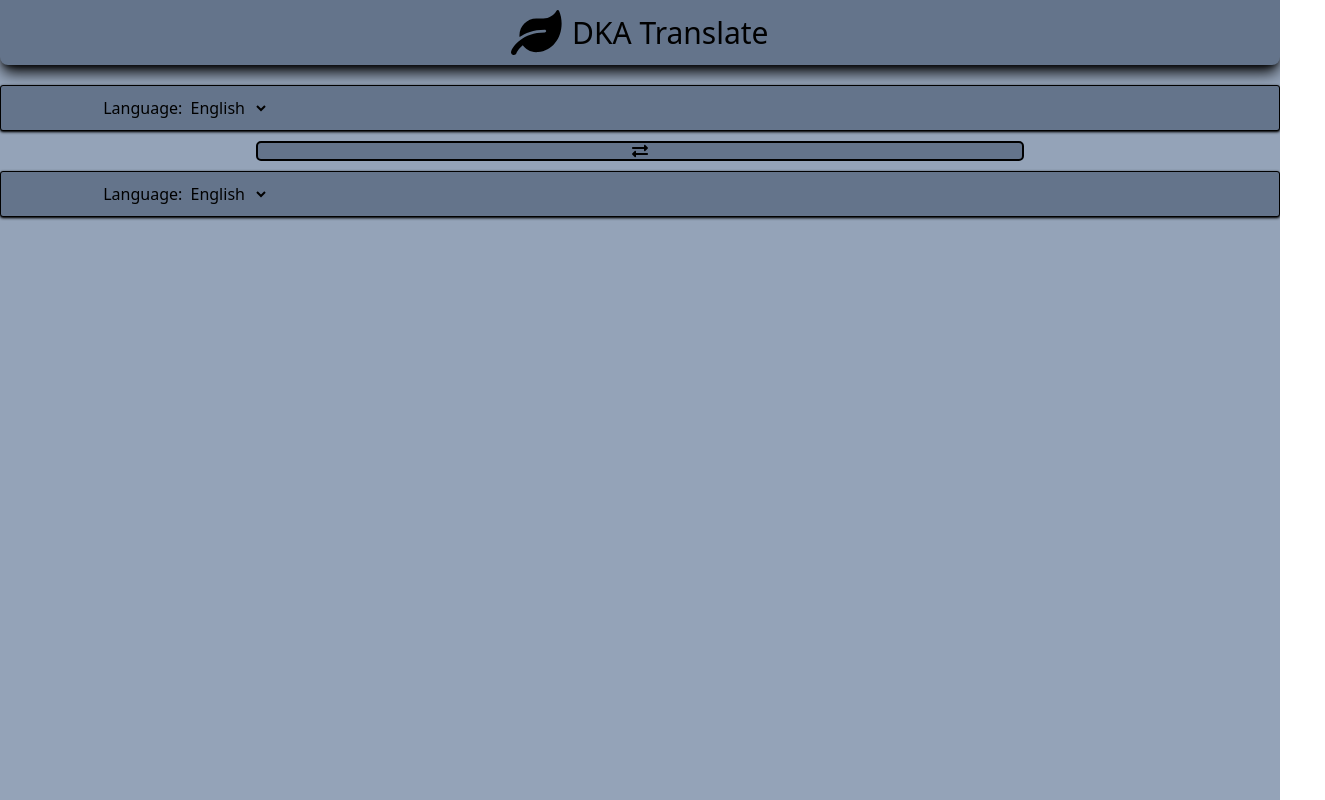
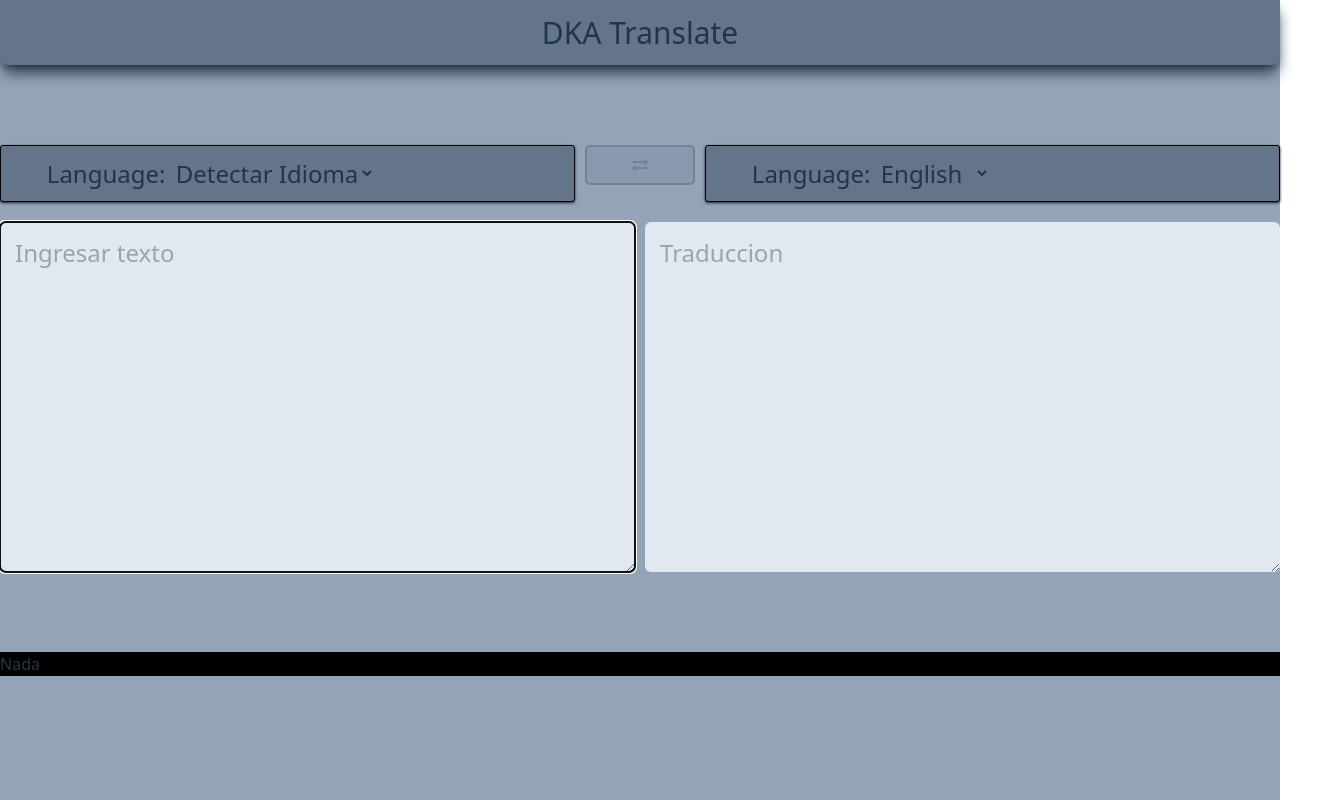
Before and after one commit to AEZamoraSanchez/Translate, a React (Vite) app: page / in a window 1280 px wide. Shown: the whole page, 1325 px wide, since content can reach past the window. Built offline with nearby package versions, Linux system fonts and the light colour scheme.

Commit message:
new styles

```diff
--- a/src/App.tsx
+++ b/src/App.tsx
@@ -7,21 +7,24 @@ function App () {
   return (
     <main className="main-app">
     <header className='header-main'>
-      <h1 className='h1-header'> <Logo/> DKA Translate</h1> {/* Título del proyecto de traducción */}
+      <h1 className='h1-header'> DKA Translate</h1> {/* Título del proyecto de traducción */}
     </header>
       <article className='article-main'>
-        <section className='section1-article'> {/* Contenedor izquierdo */}
-          <h2 className='h2-section1'>Language: <LanguageSelector onChange={setFromLanguage} type='from' value={fromLanguage}/></h2>
-        </section>
-        <section className='section2-article'> {/* Contenedor central */}
+          <section className='section1-article grid gap-[5px] md:col-start-1 md:col-end-5 md:row-start-1'>
+            <h2 className='h2-section1'>Language: <LanguageSelector onChange={setFromLanguage} type='from' value={fromLanguage}/></h2>
+          </section>
+            <textarea autoFocus name="" id="" rows={10} placeholder='Ingresar texto' className=' bg-slate-200 p-[15px] md:col-start-1 md:col-end-6 rounded-md text-2xl'></textarea>
+        <section className='section2-article md:row-start-1'>{/* Contenedor central */}
           <button className='button-section2' disabled={fromLanguage === 'auto'} onClick={interchangeLanguages}>
             <SwitchLanguagesIcon/>
           </button>
         </section>
-        <section className='section1-article'> {/* Contenedor derecho */}
-          <h2 className='h2-section3'>Language: <LanguageSelector onChange={setToLanguage} type='to' value={toLanguage}/></h2>
-        </section>
+          <section className='section1-article grid gap-[5px] md:col-start-7 md:col-end-[-1] md:row-start-1'>
+            <h2 className='h2-section3'>Language: <LanguageSelector onChange={setToLanguage} type='to' value={toLanguage}/></h2>
+          </section>
+          <textarea name="" id="" cols={30} rows={10} placeholder='Traduccion' className=' bg-slate-200 p-[15px] md:col-start-6 md:col-end-[-1] rounded-md text-2xl'></textarea>
       </article>
+      <footer className=' bg-black inset-x-0 bottom-[-20px] m-0'>Nada</footer>
   </main>
 
   )
--- a/src/components/LanguageSelector.tsx
+++ b/src/components/LanguageSelector.tsx
@@ -1,13 +1,17 @@
 import { allLanguages } from '../constants'
 import { type FC } from 'react'
-import { type SelectProps } from '../types'
+import { type SelectProps, type selectLanguage } from '../types'
+import { useEffect } from 'react'
 
-const LanguageSelector: FC<SelectProps> = ({ onChange }) => {
+const LanguageSelector: FC<SelectProps> = ({ onChange, type, value }) => {
   const handleSelectLanguage = (event: React.ChangeEvent<HTMLSelectElement>) => {
-    onChange(event?.target.value)
+    onChange(event?.target.value as selectLanguage)
   }
   return (
-        <select onChange={ handleSelectLanguage } className='bg-transparent cursor-pointer hover:bg-slate-600'>
+        <select onChange={ handleSelectLanguage } className='bg-transparent cursor-pointer hover:bg-slate-600' value={value}>
+          {
+            type === 'from' && <option className='bg-slate-400 cursor-pointer hover:bg-slate-600' value="auto">Detectar Idioma </option>
+          }
             {
                 Object.entries(allLanguages).map(([key, literal]) => (
                     <option className='bg-slate-400 cursor-pointer hover:bg-slate-600' key={key} value={key}>{literal}</option>
--- a/src/helpers/Icons.jsx
+++ b/src/helpers/Icons.jsx
@@ -1,6 +1,6 @@
 export const SwitchLanguagesIcon = () => {
   return (
-        <svg xmlns="http://www.w3.org/2000/svg" height="1em" viewBox="0 0 512 512"><path d="M0 168v-16c0-13.255 10.745-24 24-24h360V80c0-21.367 25.899-32.042 40.971-16.971l80 80c9.372 9.373 9.372 24.569 0 33.941l-80 80C409.956 271.982 384 261.456 384 240v-48H24c-13.255 0-24-10.745-24-24zm488 152H128v-48c0-21.314-25.862-32.08-40.971-16.971l-80 80c-9.372 9.373-9.372 24.569 0 33.941l80 80C102.057 463.997 128 453.437 128 432v-48h360c13.255 0 24-10.745 24-24v-16c0-13.255-10.745-24-24-24z"/></svg>
+        <svg className='place-self-center' xmlns="http://www.w3.org/2000/svg" height="1em" viewBox="0 0 512 512"><path d="M0 168v-16c0-13.255 10.745-24 24-24h360V80c0-21.367 25.899-32.042 40.971-16.971l80 80c9.372 9.373 9.372 24.569 0 33.941l-80 80C409.956 271.982 384 261.456 384 240v-48H24c-13.255 0-24-10.745-24-24zm488 152H128v-48c0-21.314-25.862-32.08-40.971-16.971l-80 80c-9.372 9.373-9.372 24.569 0 33.941l80 80C102.057 463.997 128 453.437 128 432v-48h360c13.255 0 24-10.745 24-24v-16c0-13.255-10.745-24-24-24z"/></svg>
   )
 }
 
--- a/src/index.css
+++ b/src/index.css
@@ -1,25 +1,48 @@
 @tailwind base;
 @tailwind components;
 @tailwind utilities;
+
+
+body {
+  margin: 0;
+  /* display: flex; */
+  /* place-items: center;
+  min-width: 320px;
+  min-height: 100vh; */
+}
+
+
+@media (prefers-color-scheme: light) {
+  :root {
+    color: #213547;
+    background-color: #ffffff;
+  }
+  a:hover {
+    color: #747bff;
+  }
+  button {
+    background-color: #f9f9f9;
+  }
+}
 
 @layer components {
   .header-main {
     @apply flex justify-center w-[100%] rounded-b-lg p-[10px] shadow-lg shadow-current bg-slate-600 hover:bg-slate-500;
   }
   .main-app{
-    @apply flex gap-[20px] flex-col h-screen bg-slate-400;
+    @apply flex gap-[20px] md:gap-[80px] flex-col h-full md:h-screen bg-slate-400;
   }
   .h1-header{
     @apply flex flex-row text-[30px] content-center;
   }
   .article-main{
-    @apply flex flex-col w-full gap-[10px];
+    @apply grid grid-cols-1 md:grid-cols-[1fr_1fr_1fr_1fr__50px_50px_1fr_1fr_1fr_1fr] w-full gap-[10px] md:gap-y-[20px];
   }
   .section1-article{
-    @apply flex justify-center bg-slate-500 shadow shadow-current py-[10px] border-[1px] border-black rounded-[3px];
+    @apply bg-slate-500 shadow shadow-current py-[10px] border-[1px] border-black rounded-[3px] text-xl md:text-2xl;
   }
   .section2-article{
-    @apply flex justify-center ;
+    @apply flex justify-center md:col-start-5 md:col-end-7;
   }
   /* .section3-article{
     @apply flex justify-center bg-slate-500 shadow-sm shadow-current py-[10px];
@@ -28,7 +51,7 @@
     @apply w-[100%] mx-[8%];
   }
   .button-section2{
-    @apply flex justify-center cursor-pointer active:bg-slate-600 w-[60%] rounded-[5px] border-2 border-black	bg-slate-500;
+    @apply grid justify-center content-center cursor-pointer active:bg-slate-600 w-[60%] h-[40px] rounded-[5px] border-2 border-black	bg-slate-500 disabled:opacity-20 md:w-[100%] ;
   }
   .h2-section3{
     @apply w-[100%] mx-[8%];
--- a/src/types.d.ts
+++ b/src/types.d.ts
@@ -1,23 +1,22 @@
 import { type allLanguages, type autoLanguage } from './constants'
 
-type selectLanguage = keyof typeof allLanguages // el idioma elegido tendra que ser uno de estos idiomas idiomas
+export type selectLanguage = keyof typeof allLanguages // el idioma elegido tendra que ser uno de estos idiomas idiomas
 
 type autoSelectLanguage = typeof autoLanguage
 
+type allTypesLanguages = autoSelectLanguage | selectLanguage
+
 export interface LanguagesStore {
-  fromLanguage: selectLanguage | autoSelectLanguage // idioma que queremos traducir
+  fromLanguage: allTypesLanguages // idioma que queremos traducir
   toLanguage: selectLanguage // idioma al que queremos traducir
   fromText: string // texto que recibe
   result: string // texto de salida
   loading: boolean // pantalla de carga mientras se traduce
   interchangeLanguages: () => avoid // funcion para invertir los idiomas
-  setFromLanguage: (newFromLanguage: selectLanguage | autoSelectLanguage) => avoid // funcion para elegir el lenguaje de entrada
+  setFromLanguage: (newFromLanguage: allTypesLanguages) => avoid // funcion para elegir el lenguaje de entrada
   setToLanguage: (newToLanguage: selectLanguage) => avoid // funcion para elegir el lenguaje de salida
   setFromText: (textFrom: string) => avoid // funcion para establecer el textp a traducir
   setResult: (resultValue: string) => avoid // funcion que establece la traduccionf
 }
 
-export interface SelectProps {
-  onChange: (language: string) => avoid
-  showAuto: boolean
-}
+export type SelectProps = { type: 'from', value: allTypesLanguages, onChange: (language: allTypesLanguages) => void } | { type: 'to', value: selectLanguage, onChange: (language: selectLanguage) => void }
--- a/src/zustand/store/languagesStore.ts
+++ b/src/zustand/store/languagesStore.ts
@@ -1,5 +1,5 @@
 import { create } from 'zustand'
-import type { LanguagesStore } from '../../types'
+import { type LanguagesStore } from '../../types'
 
 export const useLanguagesStore = create <LanguagesStore>((set, get) => ({
   fromLanguage: 'auto',
@@ -10,7 +10,7 @@ export const useLanguagesStore = create <LanguagesStore>((set, get) => ({
   interchangeLanguages: () => {
     const fromLanguage = get().fromLanguage
     if (fromLanguage !== 'auto') {
-      set((state) => ({
+      set((state: LanguagesStore) => ({
         ...state,
         fromLanguage: state.toLanguage,
         toLanguage: state.fromLanguage
```
